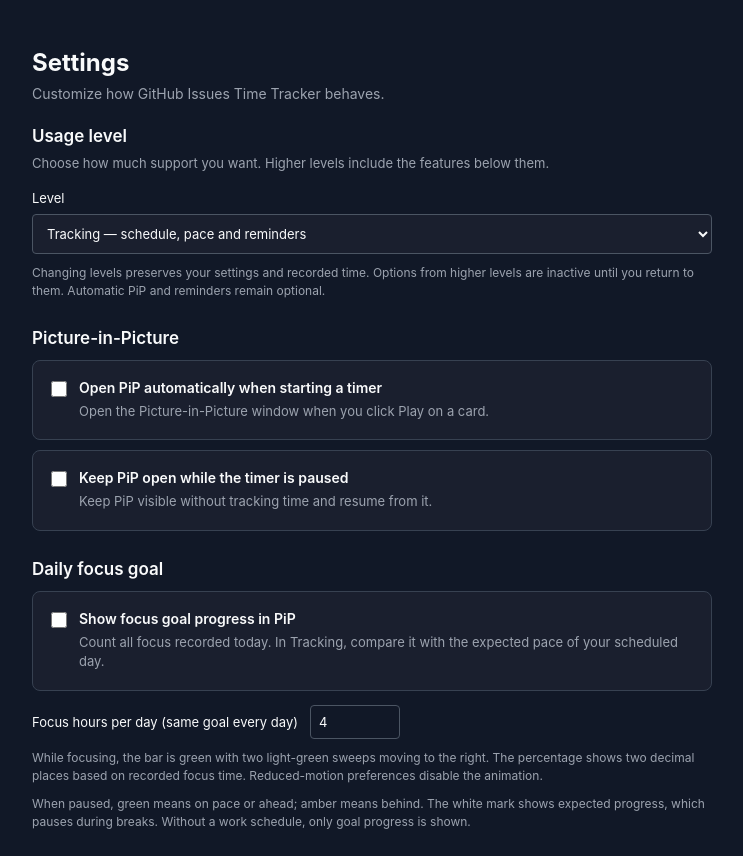
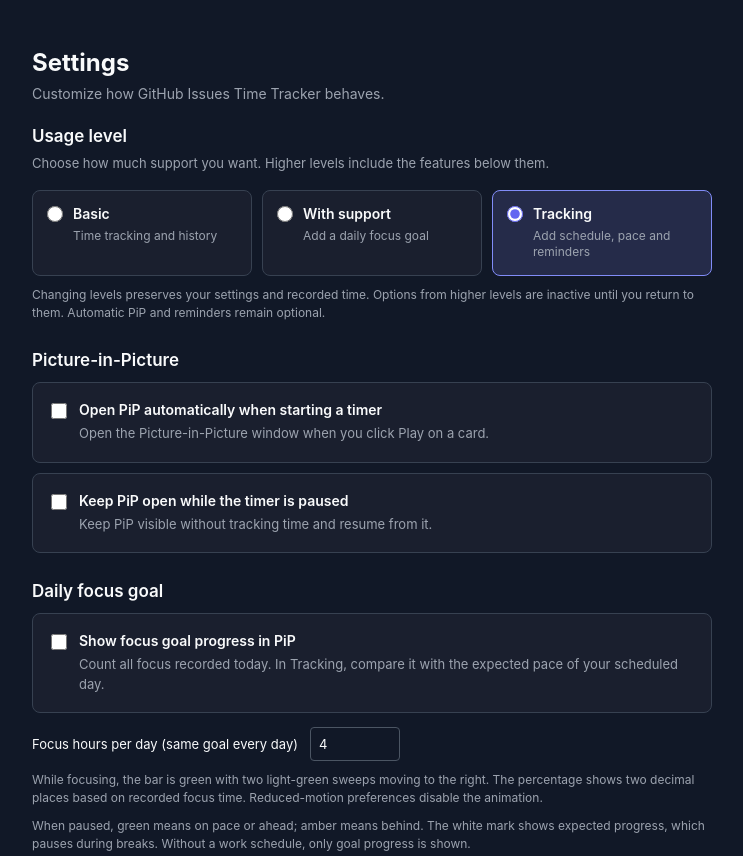
Before and after one commit to rubnvp/github-issues-time-tracker, a browser extension: page src/options.html in a window 1280 px wide. Shown: the top 856 px of the page, without its empty margins (268-1011 px from the left). Drawn offline with Linux system fonts and the light colour scheme.

Commit message:
Refactor usage profile settings: convert select to radio buttons for better accessibility, enhance layout with grid display, and improve styling for profile options.

```diff
--- a/src/options.css
+++ b/src/options.css
@@ -52,21 +52,60 @@ body {
   line-height: 1.5;
 }
 
+.options__profiles {
+  display: grid;
+  grid-template-columns: repeat(3, minmax(0, 1fr));
+  gap: 10px;
+  min-width: 0;
+  margin: 0;
+  padding: 0;
+  border: 0;
+}
+
 .options__profile {
   display: flex;
-  flex-direction: column;
-  gap: 8px;
-  font-size: 13px;
+  align-items: flex-start;
+  gap: 10px;
+  padding: 14px;
+  border: 1px solid #374151;
+  border-radius: 8px;
+  background: #1a1f2e;
+  cursor: pointer;
 }
 
-.options__profile select {
-  width: 100%;
-  padding: 10px;
-  border: 1px solid #4b5563;
-  border-radius: 4px;
-  background: #1a1f2e;
-  color: #f9fafb;
-  font: inherit;
+.options__profile:has(input:checked) {
+  border-color: #818cf8;
+  background: #252b49;
+}
+
+.options__profile:focus-within {
+  outline: 2px solid #a5b4fc;
+  outline-offset: 2px;
+}
+
+.options__profile input {
+  width: 16px;
+  height: 16px;
+  margin: 1px 0 0;
+  accent-color: #6366f1;
+  flex-shrink: 0;
+}
+
+.options__profile-copy {
+  display: flex;
+  flex-direction: column;
+  gap: 6px;
+}
+
+.options__profile-title {
+  font-size: 14px;
+  font-weight: 600;
+}
+
+.options__profile-description {
+  color: #9ca3af;
+  font-size: 12px;
+  line-height: 1.4;
 }
 
 .options__setting {
@@ -278,4 +317,8 @@ body {
   .options {
     margin: 24px auto;
   }
+
+  .options__profiles {
+    grid-template-columns: 1fr;
+  }
 }
--- a/src/options.html
+++ b/src/options.html
@@ -13,16 +13,31 @@
 
     <fieldset id="settings-controls" class="options__controls" disabled>
       <section class="options__section">
-        <h2>Usage level</h2>
+        <h2 id="usage-level-heading">Usage level</h2>
         <p class="options__description">Choose how much support you want. Higher levels include the features below them.</p>
-        <label class="options__profile">
-          <span>Level</span>
-          <select id="usage-profile">
-            <option value="basic">Basic — time tracking and history</option>
-            <option value="support">With support — daily focus goal</option>
-            <option value="tracking">Tracking — schedule, pace and reminders</option>
-          </select>
-        </label>
+        <fieldset id="usage-profile" class="options__profiles" aria-labelledby="usage-level-heading">
+          <label class="options__profile">
+            <input type="radio" name="usage-profile" value="basic">
+            <span class="options__profile-copy">
+              <span class="options__profile-title">Basic</span>
+              <span class="options__profile-description">Time tracking and history</span>
+            </span>
+          </label>
+          <label class="options__profile">
+            <input type="radio" name="usage-profile" value="support">
+            <span class="options__profile-copy">
+              <span class="options__profile-title">With support</span>
+              <span class="options__profile-description">Add a daily focus goal</span>
+            </span>
+          </label>
+          <label class="options__profile">
+            <input type="radio" name="usage-profile" value="tracking">
+            <span class="options__profile-copy">
+              <span class="options__profile-title">Tracking</span>
+              <span class="options__profile-description">Add schedule, pace and reminders</span>
+            </span>
+          </label>
+        </fieldset>
         <p class="options__goal-help">Changing levels preserves your settings and recorded time. Options from higher levels are inactive until you return to them. Automatic PiP and reminders remain optional.</p>
       </section>
 
--- a/src/options.js
+++ b/src/options.js
@@ -1,5 +1,6 @@
 const controls = document.getElementById('settings-controls');
-const usageProfileInput = document.getElementById('usage-profile');
+const usageProfileGroup = document.getElementById('usage-profile');
+const usageProfileInputs = usageProfileGroup.querySelectorAll('input[name="usage-profile"]');
 const focusGoalSection = document.getElementById('focus-goal-section');
 const focusPaceHelp = document.getElementById('focus-pace-help');
 const focusRemindersSection = document.getElementById('focus-reminders-section');
@@ -24,18 +25,19 @@ function setStatus(message) {
 
 function updateProfile() {
   const profile = Settings.getUsageProfile();
-  usageProfileInput.value = profile;
+  usageProfileInputs.forEach(input => { input.checked = input.value === profile; });
   focusGoalSection.hidden = profile === 'basic';
   focusPaceHelp.hidden = profile !== 'tracking';
   focusRemindersSection.hidden = profile !== 'tracking';
   workScheduleSection.hidden = profile !== 'tracking';
 }
 
-usageProfileInput.addEventListener('change', async () => {
-  usageProfileInput.disabled = true;
+usageProfileGroup.addEventListener('change', async (event) => {
+  const profile = event.target.value;
+  usageProfileGroup.disabled = true;
   setStatus('Saving…');
   try {
-    await Settings.setUsageProfile(usageProfileInput.value);
+    await Settings.setUsageProfile(profile);
     updateProfile();
     setStatus('Saved');
   } catch (error) {
@@ -43,7 +45,7 @@ usageProfileInput.addEventListener('change', async () => {
     updateProfile();
     setStatus('Unable to save usage level.');
   } finally {
-    usageProfileInput.disabled = false;
+    usageProfileGroup.disabled = false;
   }
 });
 
```
